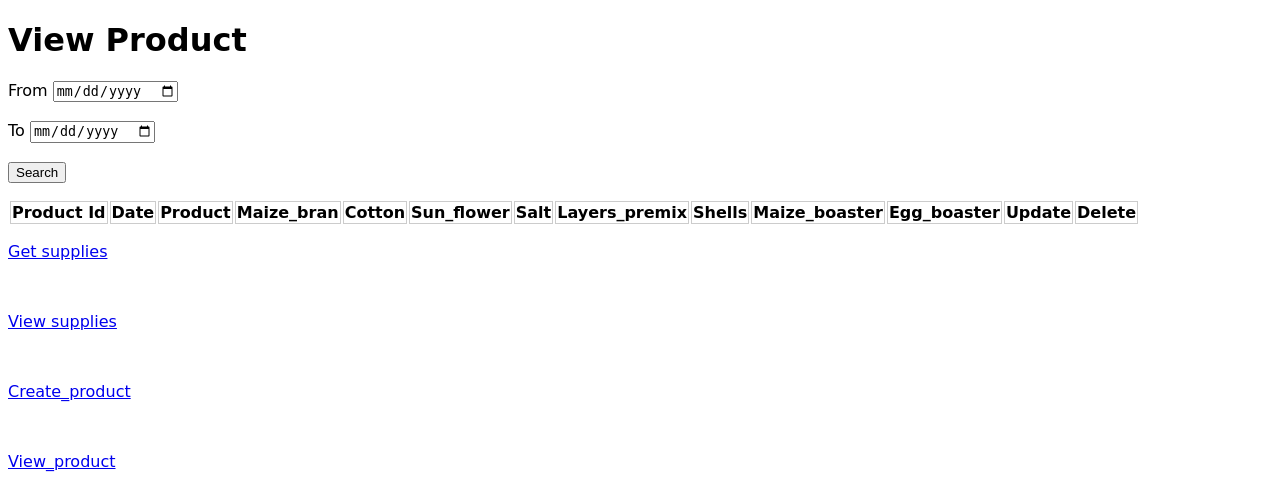
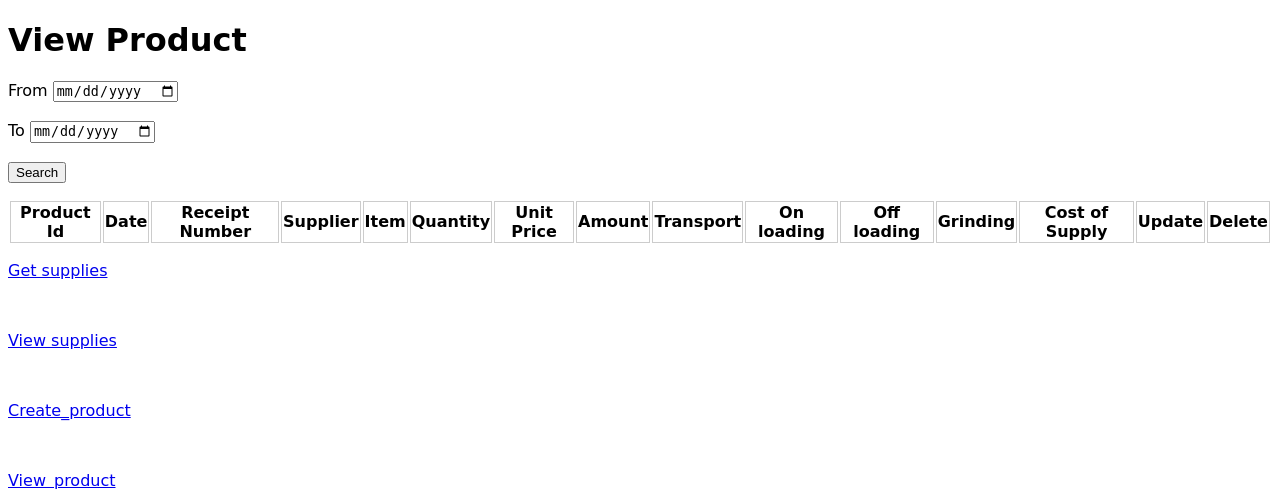
Before and after one commit to jakobwamani/kamanyire, a Django app: page /view_product/ in a window 1280 px wide. Shown: the top 489 px of the page. Run offline with Django 3.2, Linux system fonts and the light colour scheme; data comes from the database, SQL or seed files in the repository; both versions use the stored data as it was before the commit; data that the repository does not hold is empty.

Commit message:
making_progress

```diff
--- a/sts_project/profit_pen_app/models.py
+++ b/sts_project/profit_pen_app/models.py
@@ -14,7 +14,7 @@ class RawMaterial(models.Model):
 	unit_price = models.IntegerField()
 	#Am making this a null True because when the user is entering the supply data , am not able to make it appear
 	#immediately , that's above my paygrade
-	amount = models.IntegerField(default=0)
+	# amount = models.IntegerField(default=0)
 	transport = models.IntegerField()
 	onloading = models.IntegerField()
 	offloading = models.IntegerField()
@@ -22,7 +22,7 @@ class RawMaterial(models.Model):
 	#Am making this a null True because when the user is entering the supply data , am not able to make it appear
 	#immediately , that's above my paygrade
 	cost_of_supply = models.IntegerField(default=0)
-	pricing = models.IntegerField(default=0)
+	# pricing = models.IntegerField(default=0)
 	# renames the instances of the model
 	# with their title name
 	def __str__(self):
--- a/sts_project/profit_pen_app/templates/profit_pen_app/view_product.html
+++ b/sts_project/profit_pen_app/templates/profit_pen_app/view_product.html
@@ -22,15 +22,17 @@ View Products
                     <tr>
                         <th>Product Id</th>
                         <th>Date</th>
-                        <th>Product</th>
-                        <th>Maize_bran</th>
-                        <th>Cotton</th>
-                        <th>Sun_flower</th>
-                        <th>Salt</th>
-                        <th>Layers_premix</th>
-                        <th>Shells</th>
-                        <th>Maize_boaster</th>
-                        <th>Egg_boaster</th>
+                        <th>Receipt Number</th>
+                        <th>Supplier</th>
+                        <th>Item</th>
+                        <th>Quantity</th>
+                        <th>Unit Price</th>
+                        <th>Amount</th>
+                        <th>Transport</th>
+                        <th>On loading</th>
+                        <th>Off loading</th>
+                        <th>Grinding</th>
+                        <th>Cost of Supply</th>
                        <!--  <th>Total</th>
                         <th>Cost of Supply</th>
                         <th>Pricing</th> -->
@@ -42,16 +44,18 @@ View Products
                     {% for product in products %}
                     <tr>
                         <td>{{ product.id}} </td>
-                        <td>{{ product.date}} </td>
-                        <td>{{ product.product }}</td>
-                        <td>{{ product.maize_bran }}</td>
-                        <td>{{ product.cotton }}</td>
-                        <td>{{ product.sun_flower }}</td>
-                        <td>{{ product.salt }}</td>
-                        <td>{{ product.layers_premix }} </td>
-                        <td>{{ product.shells }} </td>
-                        <td>{{ product.maize_boaster }} </td>
-                        <td>{{ product.egg_boaster }} </td>
+                        <td>{{ product.date }} </td>
+                        <td>{{ product.receipt_number }}</td>
+                        <td>{{ product.supplier }}</td>
+                        <td>{{ product.item }}</td>
+                        <td>{{ product.quantity }}</td>
+                        <td>{{ product.unit_price }}</td>
+                        <td>{{ product.amount }} </td>
+                        <td>{{ product.transport }} </td>
+                        <td>{{ product.onloading }} </td>
+                        <td>{{ product.offloading }} </td>
+                        <td>{{ product.grinding }}</td>
+                        <td>{{ product.cost_of_supply}}</td>
                         <!--I dnot know why i had to back reference it , it just couldn't work with it -->
                         <td><a href="../update_product/?id={{ product.id }}">Update</a></td>
                         <td><a href="../delete_product/?id={{ product.id }}">Delete</a></td>
--- a/sts_project/profit_pen_app/views.py
+++ b/sts_project/profit_pen_app/views.py
@@ -9,7 +9,31 @@ from django.contrib import messages
 
 
 def index(request):
-    return HttpResponse("Hello, world. Welcome to the profitpen system.")
+	#To create a new instance of the RMQ model
+	#grab the lastest instance inside the RMQ model
+	lastitem = RawMaterialQuantities.objects.last()
+	if lastitem.date == datetime.datetime.now():
+	    print("Dates are equal")
+	else:
+		#duplicate the last instance
+		dup_maize_bran = lastitem.maize_bran
+		dup_cotton = lastitem.cotton
+		dup_sun_flower = lastitem.sun_flower
+		dup_fish = lastitem.fish
+		dup_salt = lastitem.salt
+		dup_general_purpose_premix = lastitem.general_purpose_premix
+		dup_layers_premix = lastitem.layers_premix
+		dup_shells = lastitem.shells
+		dup_meat_boaster = lastitem.meat_boaster
+		dup_egg_boaster=lastitem.egg_boaster
+		duplicate_quantiites = RawMaterialQuantities.objects.create(date = datetime.datetime.now(),maize_bran = dup_maize_bran ,cotton = dup_cotton,
+                                                               sun_flower = dup_sun_flower, fish = dup_fish,salt = dup_salt ,
+                                                               general_purpose_premix = dup_general_purpose_premix,layers_premix = dup_layers_premix,
+                                                               shells = dup_shells, meat_boaster = dup_meat_boaster,egg_boaster=dup_egg_boaster)
+
+
+
+	return HttpResponse("Hello, world. Welcome to the profitpen system.")
 
 def create_supply(request):
 	# dictionary for initial data with
@@ -28,7 +52,6 @@ def create_supply(request):
 	context['form'] = form
 
 	return render(request, "supply.html",context)
-
 
 def viewing_supply(request):
    	#get the date from the user
@@ -54,6 +77,7 @@ def updating_supply(request):
 		form = RawMaterialForm(request.POST or None, instance=supply_record)
 
 		if form.is_valid():
+
 			form.save()
 			redirect('view_supply.html')
 		context_dict["form"] = form
@@ -101,9 +125,10 @@ def viewing_product(request):
    	#get the date from the user
 	start_date = request.GET.get('start_date')
 	end_date = request.GET.get('end_date')
+	# six_months.strftime('%Y%m%d')
 
 	# run a query to get all the supplies on that date
-	products = Product.objects.filter(date__range=[start_date, end_date])
+	products = RawMaterial.objects.filter(date__range=[start_date, end_date])
 
 	print(type(products))
 
```
Also changed, not shown: sts_project/profit_pen_app/helper_functions.py (+20 -20 lines), README.md, sts_project/db.sqlite3, sts_project/profit_pen_app/migrations/0002_auto_20211017_1946.py (added), sts_project/profit_pen_app/templates/profit_pen_app/update_raw_material.html (renamed from sts_project/profit_pen_app/templates/profit_pen_app/update_product.html).
